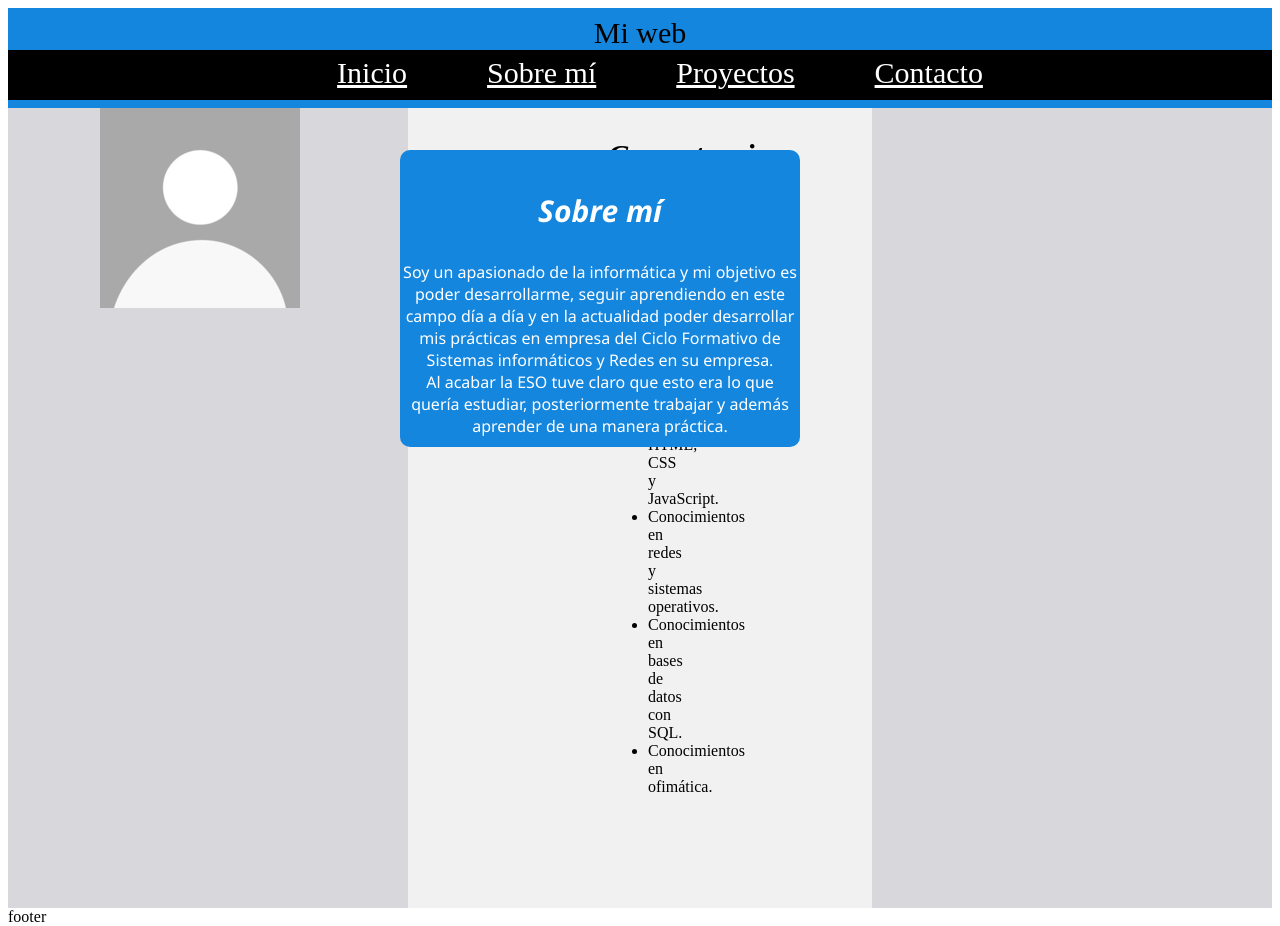
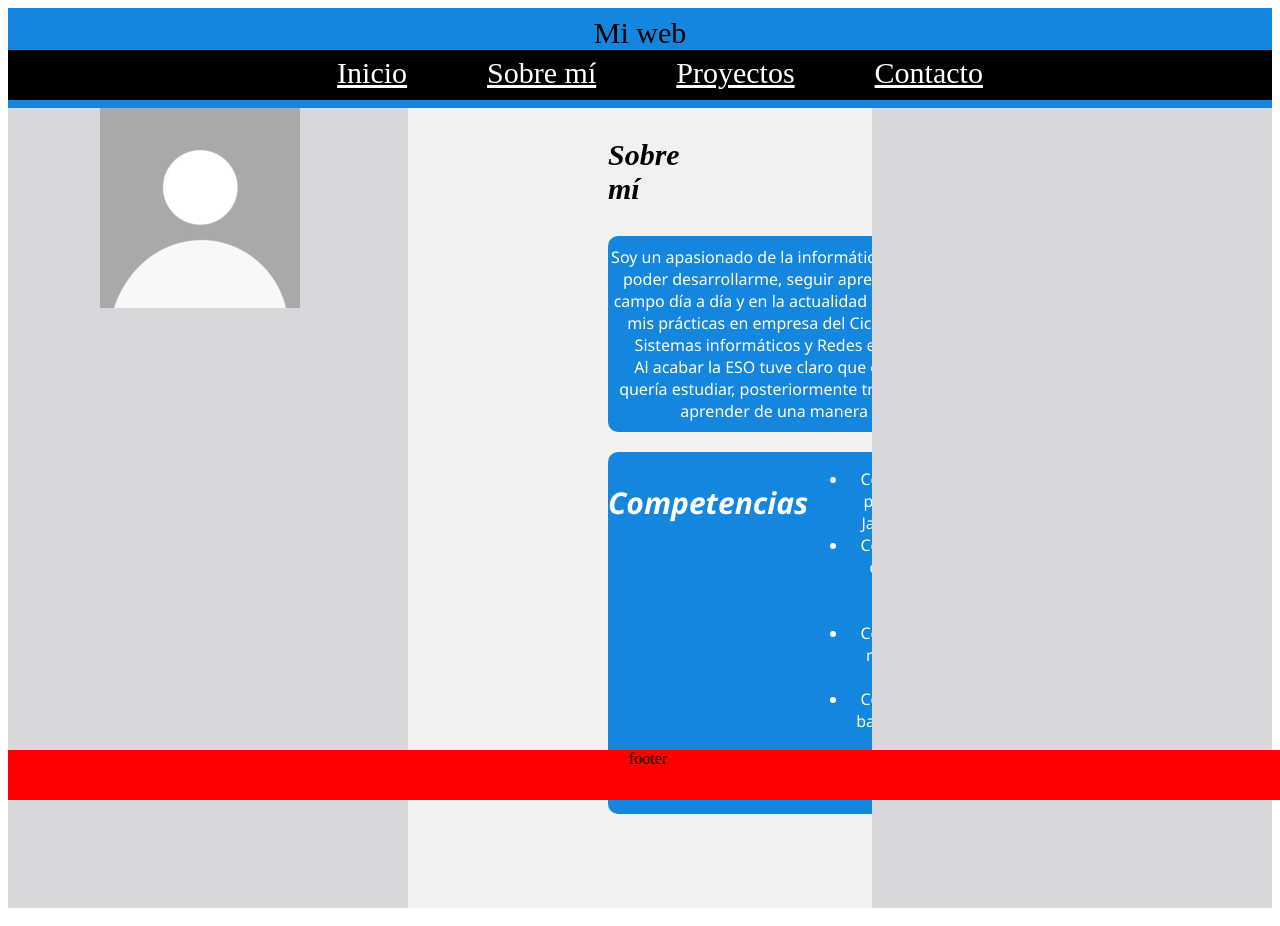
Before and after one commit to devenric/Pruebadominio, a plain HTML site: page index.html in a window 1280 px wide. Drawn offline with Linux system fonts and the light colour scheme.

Commit message:
prueba commit

```diff
--- a/estilos.css
+++ b/estilos.css
@@ -56,7 +56,7 @@
 
 
 .aboutme {
-    position: absolute;
+    padding-bottom: 600px;
     background-color: #1486DE;
     width: 400px;
     text-align: center;
@@ -71,23 +71,10 @@
     margin: 0 auto;
 }
 
-.flex {
-    display: flex;
-}
 
 .item_dere {
     display: flex;
-    ;
-    background-color: #1486DE;
-    width: 400px;
-    text-align: center;
-    border-radius: 10px;
-    color: white;
-    font-family: 'Segoe UI', Tahoma, Geneva, Verdana, sans-serif;
-    margin: 20px auto;
-}
-
-.item_izq {
+    justify-content: end;
     background-color: #1486DE;
     width: 400px;
     text-align: center;
@@ -99,10 +86,25 @@
 
 
 
+.item_iq {
+    display: flex;
+    background-color: #1486DE;
+    width: 400px;
+    text-align: center;
+    border-radius: 10px;
+    color: white;
+    font-family: 'Segoe UI', Tahoma, Geneva, Verdana, sans-serif;
+    margin: 20px auto;
+    justify-content: start;
+}
+
+
+
 .titulos {
     font-size: 30px;
     font-style: oblique;
     font-weight: bold;
+    justify-content: center;
 }
 
 .pic {
@@ -138,3 +140,14 @@
 a {
     color: white;
 }
+
+.footer {
+    background-color: red;
+    grid-column: 1/4;
+    grid-row: 3/4;
+    width: 100%;
+    height: 50px;
+    text-align: center;
+    position: fixed;
+    bottom: 0;
+}
--- a/index.html
+++ b/index.html
@@ -23,23 +23,26 @@
                 </ul>
             </div>
         </div>
-        <div class="izq">
-
-        </div>
+        <div class="izq"></div>
         <div class="dere"></div>
         <div class="centro">
             <div class="pic">
                 <img src="pic.png">
             </div>
-            <div class="aboutme">
+
+            <div class="item_izq">
                 <p class="titulos">Sobre mí</p>
-                Soy un apasionado de la informática y mi objetivo es poder desarrollarme, seguir
-                aprendiendo en este campo día a día y en la actualidad poder desarrollar mis prácticas en empresa del
-                Ciclo Formativo de Sistemas informáticos y Redes en su empresa. <br>Al acabar la ESO tuve claro que esto
-                era
-                lo que quería estudiar, posteriormente trabajar y además aprender de una manera práctica.
+                <p class="aboutme">Soy un apasionado de la informática y mi objetivo es poder desarrollarme, seguir
+                    aprendiendo en este campo día a día y en la actualidad poder desarrollar mis prácticas en empresa
+                    del
+                    Ciclo Formativo de Sistemas informáticos y Redes en su empresa. <br>Al acabar la ESO tuve claro que
+                    esto
+                    era
+                    lo que quería estudiar, posteriormente trabajar y además aprender de una manera práctica.
+                </p>
             </div>
-            <div class="competencias_acad">
+
+            <div class="item_dere">
                 <p class="titulos">Competencias</p>
                 <ul>
                     <li>Conocimientos en programación en Java, C# y Python.</li>
@@ -48,9 +51,11 @@
                     <li>Conocimientos en bases de datos con SQL.</li>
                     <li>Conocimientos en ofimática.</li>
                 </ul>
+
             </div>
         </div>
-        <div class="footer">footer</div>
+    </div>
+    <div class="footer">footer</div>
     </div>
 </body>
 
```
